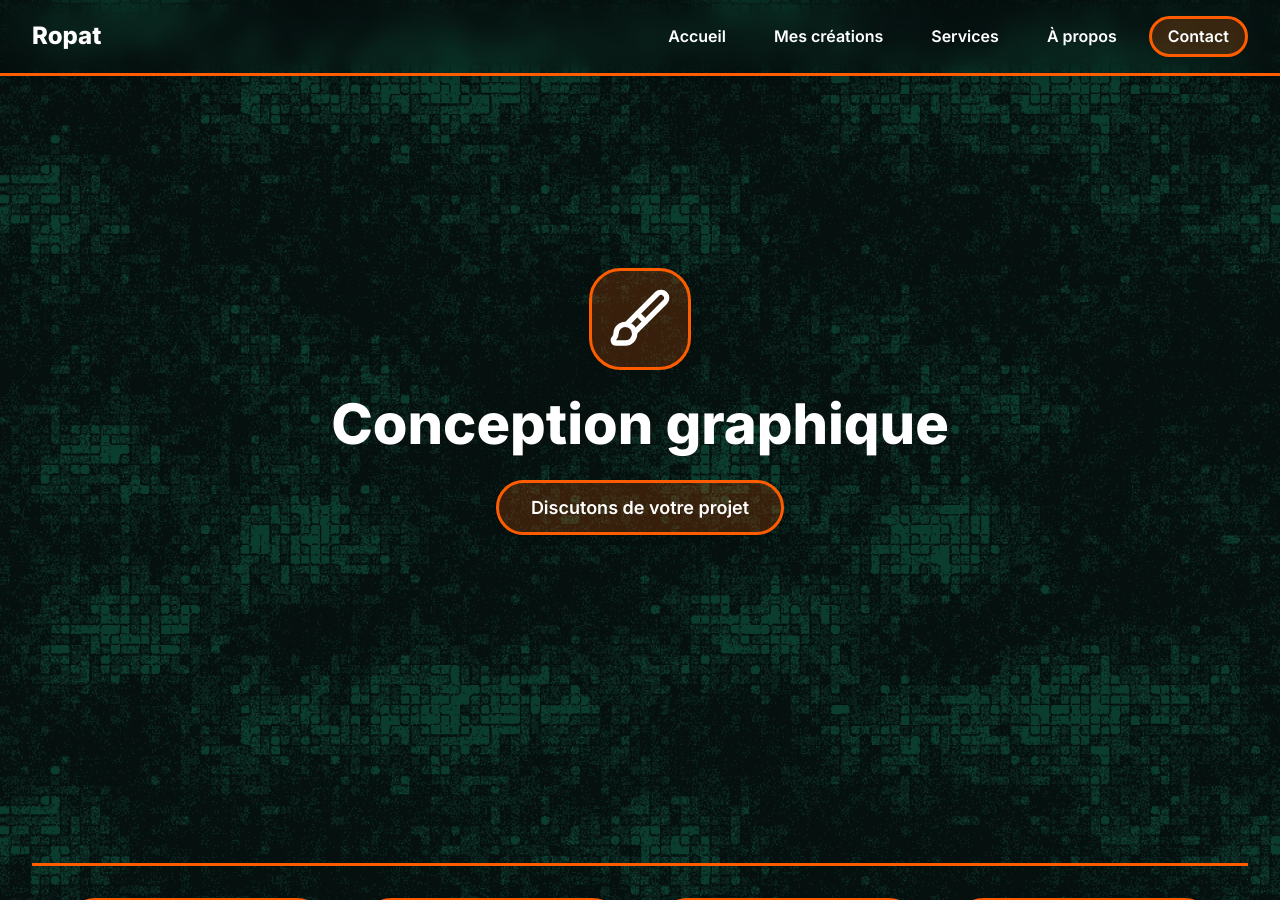
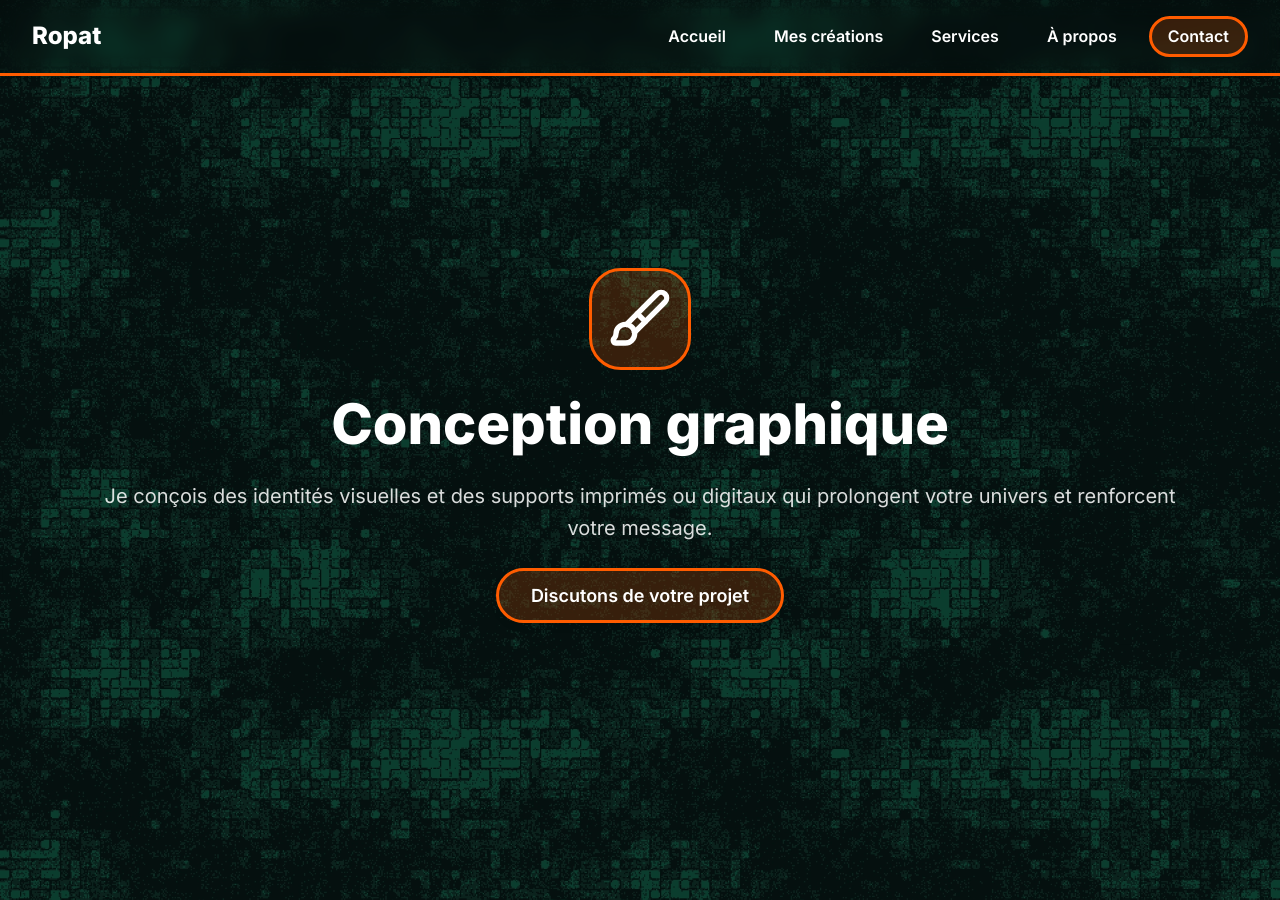
Before and after one commit to 7Nautilus/ropat-portfolio, a Jekyll site: the page built from fr/services/conception-graphique.html, in a window 1280 px wide and 900 px high. Built offline with Jekyll 4.4.1, drawn with Linux system fonts in a browser that asks for light colours; part of the change alters nothing that is shown.

```diff
--- a/_includes/service-main.html
+++ b/_includes/service-main.html
@@ -3,7 +3,7 @@
 {% if service %}
   {% assign hero = service.hero[current_lang] | default: service.hero.en %}
   {% assign hero_title = hero.title | default: service.title[current_lang] %}
-  {% assign hero_intro = hero.hero_intro %}
+  {% assign hero_intro = hero.intro %}
   {% assign hero_cta_text = hero.cta.text | default: "test1" %}
   {% assign hero_cta_url = hero.cta.url | default: "test2" %}
   {% assign first_section_subtitle = service.subtitles.first_section[current_lang] %}
```
